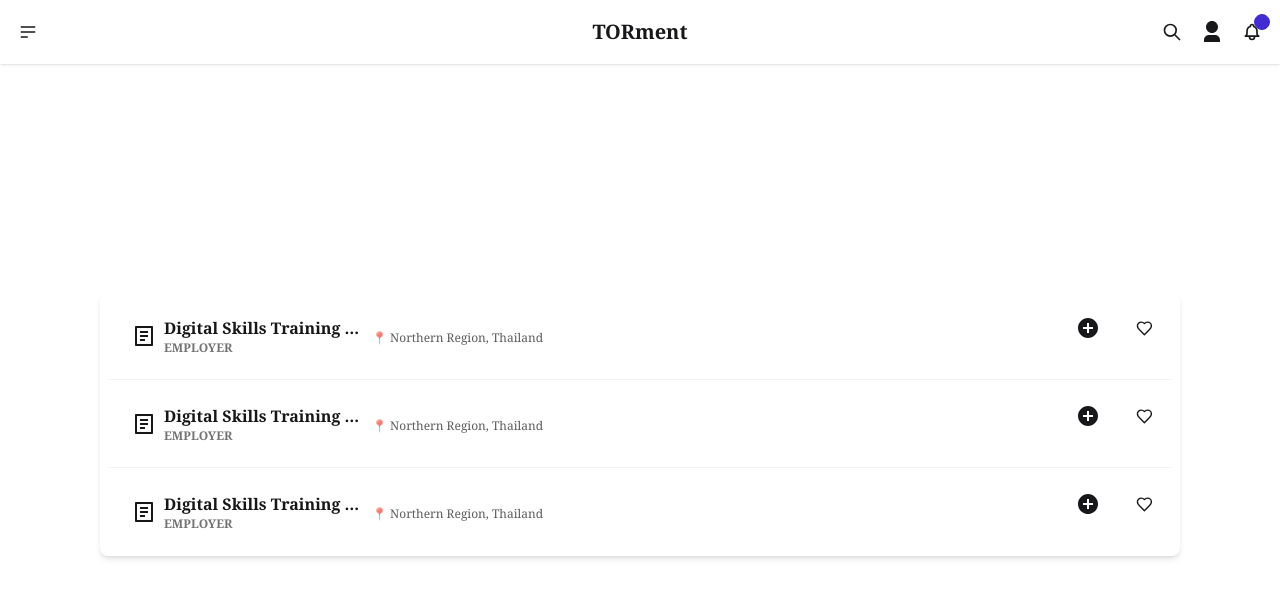
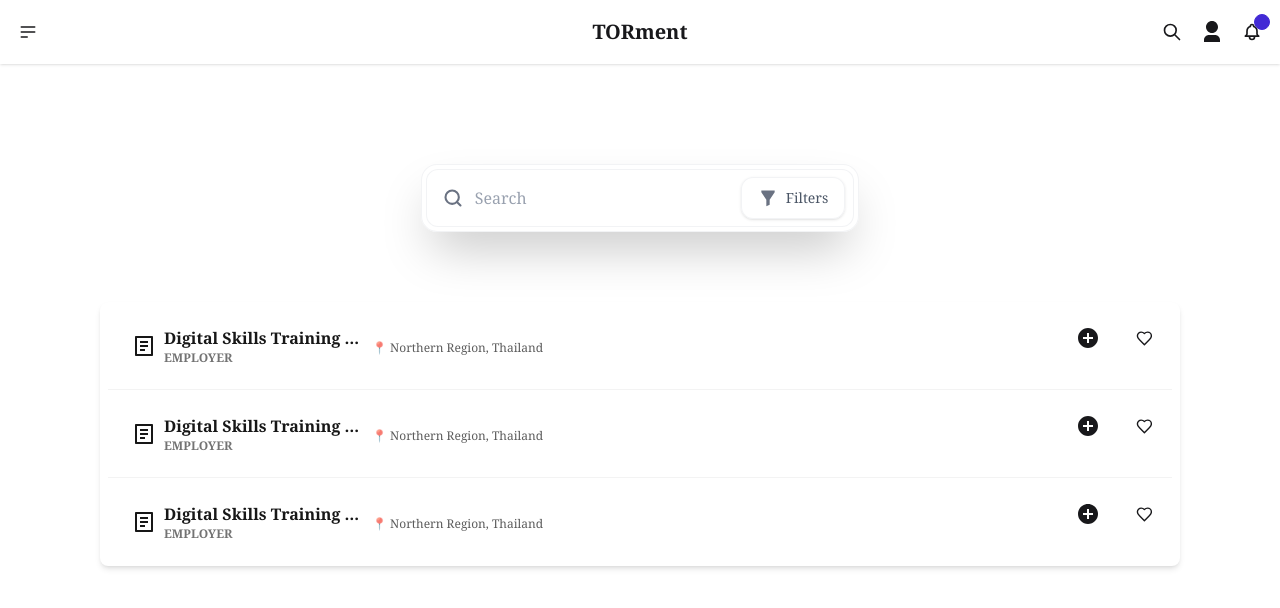
Before and after one commit to TORmax-KU/TORmax-Frontend, a Next.js app: page /tor-list in a window 1280 px wide. Shown: the top 608 px of the page. Built offline with nearby package versions, Linux system fonts and the light colour scheme.

Commit message:
Debug SearchInput visibility

```diff
--- a/app/tor-list/page.tsx
+++ b/app/tor-list/page.tsx
@@ -17,7 +17,7 @@ export default function TORList() {
                 paddingRight: 100,
                 paddingTop: 50
             }}>
-                <ProjectListing detailed/>
+                <ProjectListing altLook/>
             </div>
 
         </div>
--- a/component/HomePage/HomeSearch.tsx
+++ b/component/HomePage/HomeSearch.tsx
@@ -51,9 +51,7 @@ export default function HomeSearch() {
                     {/* Search Input */}
                     <div className="w-full max-w-3xl animate-fade-in-up delay-300">
                         <div className="relative">
-                            <div className="relative bg-white/10 backdrop-blur-md rounded-2xl shadow-2xl border border-white/20 p-1 transition-all duration-300 hover:shadow-primary/20 hover:border-primary/30">
-                                <SearchInput detailed={true} />
-                            </div>
+                            <SearchInput mode='dark' altLook/>
 
                             {/* Quick Search Tags */}
                             <div className="flex flex-wrap justify-center gap-2 mt-4">
--- /dev/null
+++ b/component/ProjectListings/AltVersion.tsx
@@ -0,0 +1,3 @@
+export interface AltVersion {
+    altLook?: boolean
+}
--- a/component/ProjectListings/ProjectListingItem.tsx
+++ b/component/ProjectListings/ProjectListingItem.tsx
@@ -1,8 +1,8 @@
 import { RiAddCircleFill, RiFileList2Line } from "@remixicon/react";
 import Link from "next/link";
-import { DetailedVersion } from "./ProjectListing";
+import { AltVersion } from "./AltVersion";
 
-export default function ProjectListingItem({ detailed = false }: DetailedVersion) {
+export default function ProjectListingItem({ altLook = false }: AltVersion) {
     // accept TOR obj
     return (
         <li className="list-row" style={{
@@ -15,7 +15,7 @@ export default function ProjectListingItem({ detailed = false }: DetailedVersion
                     <div className="font-semibold text-base truncate w-[200px]">Digital Skills Training for Rural Youth</div>
                     <div className="text-xs uppercase font-semibold opacity-60">Employer</div>
                 </div>
-                {detailed ?
+                {altLook ?
                     (<div className="mt-1 flex flex-wrap gap-x-3 gap-y-1 text-xs opacity-70">
                         <span className=" overflow-y-auto">📍 Northern Region, Thailand</span>
                     </div>) : (null)
--- a/component/Searchbar/SearchFilter.tsx
+++ b/component/Searchbar/SearchFilter.tsx
@@ -3,11 +3,14 @@
 import React, { useState, useEffect } from "react";
 import { RiFilter2Fill } from "@remixicon/react";
 
-export default function SearchFilter() {
+interface SearchFilterProps {
+    mode?: 'light' | 'dark';
+}
+
+export default function SearchFilter({ mode = 'light' }: SearchFilterProps) {
     const [filterCount, setFilterCount] = useState(0);
 
     useEffect(() => {
-        // Get active filter count from localStorage or state management
         const savedFilters = localStorage.getItem('activeFilters');
         if (savedFilters) {
             const count = JSON.parse(savedFilters).length || 0;
@@ -15,24 +18,46 @@ export default function SearchFilter() {
         }
     }, []);
 
+    // Mode-based styling
+    const getModeStyles = () => {
+        if (mode === 'light') {
+            return {
+                button: 'bg-white/60 backdrop-blur-sm hover:bg-white/80 border-gray-200/50 hover:border-gray-300/70 text-gray-600 hover:text-gray-900 shadow-sm',
+                icon: filterCount > 0 ? 'text-primary' : 'text-gray-500 group-hover:text-gray-700',
+                tooltip: 'bg-white/95 backdrop-blur-sm text-gray-800 border-gray-200/50',
+                tooltipArrow: 'bg-white/95 border-r border-b border-gray-200/50',
+                activeBg: 'border-primary/30 bg-primary/5',
+            };
+        }
+        // Dark mode
+        return {
+            button: 'bg-white/5 backdrop-blur-sm hover:bg-white/10 border-white/10 hover:border-white/30 text-white/50 hover:text-white',
+            icon: filterCount > 0 ? 'text-primary' : 'group-hover:text-white',
+            tooltip: 'bg-base-300/95 backdrop-blur-sm text-white/80 border-white/10',
+            tooltipArrow: 'bg-base-300/95 border-r border-b border-white/10',
+            activeBg: 'border-primary/30 bg-primary/5',
+        };
+    };
+
+    const styles = getModeStyles();
+
     return (
         <label
             htmlFor="my_modal_7"
             className={`
                 relative flex items-center gap-2 px-4 py-2.5
                 rounded-xl cursor-pointer
-                bg-white/5 hover:bg-white/10
-                border border-white/10 hover:border-white/30
-                text-white/60 hover:text-white
+                border
                 transition-all duration-300
                 group
-                ${filterCount > 0 ? 'border-primary/30 bg-primary/5' : ''}
+                ${styles.button}
+                ${filterCount > 0 ? styles.activeBg : ''}
             `}
             aria-label="Open filters"
         >
             <RiFilter2Fill className={`
                 h-5 w-5 transition-all duration-300
-                ${filterCount > 0 ? 'text-primary' : 'group-hover:text-white'}
+                ${styles.icon}
             `} />
 
             <span className="hidden md:inline text-sm font-medium">
@@ -57,30 +82,30 @@ export default function SearchFilter() {
             )}
 
             {/* Tooltip on hover */}
-            <div className="
+            <div className={`
                 absolute -top-12 left-1/2 -translate-x-1/2
                 px-3 py-1.5
-                bg-base-300/95 backdrop-blur-sm
-                text-xs text-black/80
+                text-xs
                 rounded-lg
                 opacity-0 group-hover:opacity-100
                 transition-all duration-200
                 pointer-events-none
                 whitespace-nowrap
-                border border-white/10
+                border
                 shadow-xl
-            ">
+                ${styles.tooltip}
+            `}>
                 {filterCount > 0
                     ? `${filterCount} active filter${filterCount > 1 ? 's' : ''} applied`
                     : 'Open filters'
                 }
-                <span className="
+                <span className={`
                     absolute -bottom-1.5 left-1/2 -translate-x-1/2
                     w-3 h-3
-                    bg-base-300/95
                     rotate-45
-                    border-r border-b border-white/10
-                " />
+                    border-r border-b
+                    ${styles.tooltipArrow}
+                `} />
             </div>
         </label>
     );
--- a/component/Searchbar/SearchInput.tsx
+++ b/component/Searchbar/SearchInput.tsx
@@ -1,21 +1,66 @@
 'use client';
 
-import React, { useState, useRef, useEffect } from "react";
-import { DetailedVersion } from "../ProjectListings/ProjectListing";
+import { useState, useRef, useEffect } from "react";
 import SearchFilter from "./SearchFilter";
+import { AltVersion } from "../ProjectListings/AltVersion";
 
-export default function SearchInput({ detailed = false }: DetailedVersion) {
+interface SearchInputProps extends AltVersion {
+    mode?: 'light' | 'dark';
+}
+
+export default function SearchInput({ mode = 'light', altLook = false }: SearchInputProps) {
     const [isFocused, setIsFocused] = useState(false);
     const [searchValue, setSearchValue] = useState('');
     const inputRef = useRef<HTMLInputElement>(null);
+
+    // Mode-based styling
+    const getModeStyles = () => {
+        if (mode === 'light') {
+            return {
+                // Container
+                containerBg: 'bg-white/80 backdrop-blur-md',
+                containerBorder: 'border-gray-200/50 hover:border-primary/30',
+                // Input wrapper - keep glass look
+                inputBg: 'bg-white/50 backdrop-blur-sm',
+                inputBorder: 'border-gray-200/50 hover:border-gray-300/70',
+                // Text colors
+                text: 'text-gray-800',
+                placeholder: 'placeholder-gray-400',
+                icon: 'text-gray-500',
+                // Clear button
+                clearButton: 'text-gray-400 hover:text-gray-600',
+                // Suggestions
+                suggestionBg: 'bg-white/95 backdrop-blur-sm border-gray-200/50',
+                suggestionText: 'text-gray-700',
+                suggestionHover: 'hover:bg-gray-50',
+                // Result text
+                resultText: 'text-gray-500',
+            };
+        }
+        // Dark mode
+        return {
+            containerBg: 'bg-white/5 backdrop-blur-md',
+            containerBorder: 'border-white/10 hover:border-white/30',
+            inputBg: 'bg-white/5 backdrop-blur-sm',
+            inputBorder: 'border-white/10 hover:border-white/20',
+            text: 'text-white',
+            placeholder: 'placeholder-white/40',
+            icon: 'text-white/40',
+            clearButton: 'text-white/40 hover:text-white/60',
+            suggestionBg: 'bg-base-100/90 backdrop-blur-sm border-white/10',
+            suggestionText: 'text-white/60',
+            suggestionHover: 'hover:bg-white/5',
+            resultText: 'text-white/30',
+        };
+    };
+
+    const styles = getModeStyles();
 
     useEffect(() => {
         const handleKeyDown = (e: KeyboardEvent) => {
             if (e.key === 'Enter' && searchValue.trim()) {
                 e.preventDefault();
-            // Trigger search - you can replace this with your search logic
                 console.log('Searching for:', searchValue);
-            // Example: router.push(`/search?q=${encodeURIComponent(searchValue)}`);
             }
         };
 
@@ -27,10 +72,11 @@ export default function SearchInput({ detailed = false }: DetailedVersion) {
     }, [searchValue]);
 
     return (
+        <div className={`z-10 relative ${styles.containerBg} rounded-2xl shadow-2xl border ${styles.containerBorder} p-1 transition-all duration-300 hover:shadow-primary/20`}>
             <div className="w-full">
                 <div className={`
                     flex items-center gap-3 transition-all duration-300
-                ${detailed ? 'bg-transparent rounded-xl p-2' : ''}
+                    ${altLook ? 'bg-transparent rounded-xl p-2' : ''}
                 `}>
                     <div className={`
                         relative flex-1 transition-all duration-300
@@ -38,20 +84,18 @@ export default function SearchInput({ detailed = false }: DetailedVersion) {
                     `}>
                         <div className={`
                             relative flex items-center gap-3
-                        bg-white/10 backdrop-blur-sm
-                        border border-white/20 rounded-xl
+                            ${styles.inputBg}
+                            border ${styles.inputBorder} rounded-xl
                             transition-all duration-300
-                        hover:border-white/40
                             ${isFocused
                                 ? 'border-primary/50 shadow-lg shadow-primary/20 ring-2 ring-primary/20'
                                 : ''
                             }
                         `}>
+                            {/* Search Icon */}
                             <div className="flex-shrink-0 pl-4">
                                 <svg
-                                className={`h-5 w-5 transition-colors duration-300 ${
-                                    isFocused ? 'text-white/50' : 'text-white/50'
-                                }`}
+                                    className={`h-5 w-5 transition-colors duration-300 ${styles.icon}`}
                                     xmlns="http://www.w3.org/2000/svg"
                                     viewBox="0 0 24 24"
                                     fill="none"
@@ -65,6 +109,7 @@ export default function SearchInput({ detailed = false }: DetailedVersion) {
                                 </svg>
                             </div>
 
+                            {/* Input */}
                             <input
                                 ref={inputRef}
                                 type="search"
@@ -72,43 +117,44 @@ export default function SearchInput({ detailed = false }: DetailedVersion) {
                                 onChange={(e) => setSearchValue(e.target.value)}
                                 onFocus={() => setIsFocused(true)}
                                 onBlur={() => setIsFocused(false)}
-                            placeholder={detailed ? "Search projects..." : "Search"}
+                                placeholder={altLook ? "Search projects..." : "Search"}
                                 className={`
                                     flex-1 bg-transparent border-none outline-none
-                                py-4 pr-2 text-white placeholder-white/50
-                                ${detailed ? 'text-lg' : 'text-base'}
+                                    py-4 pr-2
+                                    ${styles.text}
+                                    ${styles.placeholder}
+                                    ${altLook ? 'text-lg' : 'text-base'}
                                 `}
-                            style={{ color: 'white' }}
                                 aria-label="Search for projects"
                             />
 
-                        {/* Filter Button - Inside input */}
-                        <div className="flex-shrink-0 pr-2 relative z-50">
-                            <SearchFilter />
-                        </div>
-
+                            {/* Clear Button */}
                             {searchValue && (
                                 <button
                                     onClick={() => setSearchValue('')}
-                                className="flex-shrink-0 mr-1 p-1 rounded-full hover:bg-white/10 transition-colors"
+                                    className={`flex-shrink-0 mr-1 p-1 rounded-full transition-colors ${styles.clearButton}`}
                                     aria-label="Clear search"
                                 >
-                                <svg className="h-4 w-4 text-white/50" fill="none" viewBox="0 0 24 24" stroke="currentColor">
+                                    <svg className="h-4 w-4" fill="none" viewBox="0 0 24 24" stroke="currentColor">
                                         <path strokeLinecap="round" strokeLinejoin="round" strokeWidth="2" d="M6 18L18 6M6 6l12 12" />
                                     </svg>
                                 </button>
                             )}
 
+                            {/* Filter Button */}
+                            <div className="flex-shrink-0 pr-2 relative z-50">
+                                <SearchFilter mode={mode} />
+                            </div>
                         </div>
 
                         {/* Search Suggestions */}
                         {isFocused && searchValue.length > 1 && (
-                        <div className="absolute top-full left-0 right-0 mt-2 bg-base-100/95 backdrop-blur-sm border border-white/10 rounded-xl shadow-2xl overflow-hidden z-[60]">
+                            <div className={`absolute top-full left-0 right-0 mt-2 ${styles.suggestionBg} border rounded-xl shadow-2xl overflow-hidden z-[60]`}>
                                 <div className="p-2 space-y-1">
-                                <div className="px-3 py-2 text-sm text-white/70 hover:bg-white/5 rounded-lg cursor-pointer transition-colors">
+                                    <div className={`px-3 py-2 text-sm ${styles.suggestionText} ${styles.suggestionHover} rounded-lg cursor-pointer transition-colors`}>
                                         🔍 Search for "{searchValue}"
                                     </div>
-                                <div className="px-3 py-2 text-sm text-white/70 hover:bg-white/5 rounded-lg cursor-pointer transition-colors">
+                                    <div className={`px-3 py-2 text-sm ${styles.suggestionText} ${styles.suggestionHover} rounded-lg cursor-pointer transition-colors`}>
                                         💡 Try searching for specific technologies
                                     </div>
                                 </div>
@@ -117,11 +163,12 @@ export default function SearchInput({ detailed = false }: DetailedVersion) {
                     </div>
                 </div>
 
-            {detailed && searchValue && (
-                <div className="mt-2 text-sm text-white/40">
+                {altLook && searchValue && (
+                    <div className={`mt-2 text-sm ${styles.resultText}`}>
                         {searchValue.length > 0 && `Showing results for "${searchValue}"`}
                     </div>
                 )}
             </div>
+        </div>
     );
 }
```
Also changed, not shown: component/ProjectListings/ProjectListing.tsx (+5 -8 lines). Lines whose indentation alone changed are shown as unchanged.
